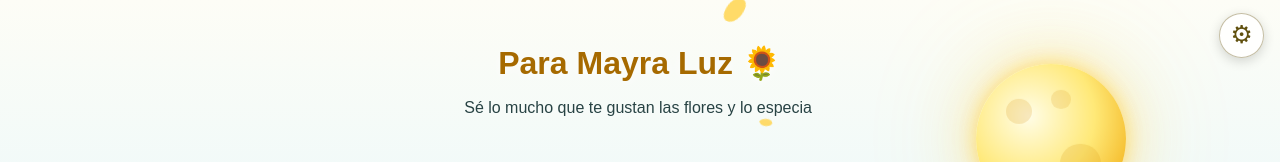
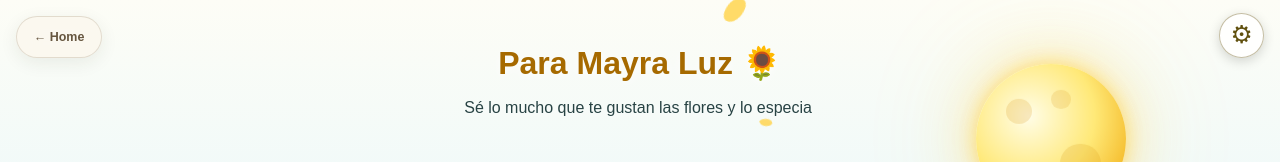
Before and after one commit to En4rd/webDe, a plain HTML site: page jardin.html in a window 1280 px wide. Both pictures are taken after a click on the button "Abrir 💛". Shown: the top 162 px of the page. Drawn offline with Linux system fonts and the light colour scheme.

Commit message:
Add a persistent Home button to the garden

```diff
--- a/jardin.html
+++ b/jardin.html
@@ -31,6 +31,7 @@
         </section>
 
 <section class="garden" id="garden" aria-label="Jardín de girasoles">
+    <a class="garden-home-button" href="index.html" aria-label="Regresar a Home">← Home</a>
 
     <!-- Cielo -->
 
```
